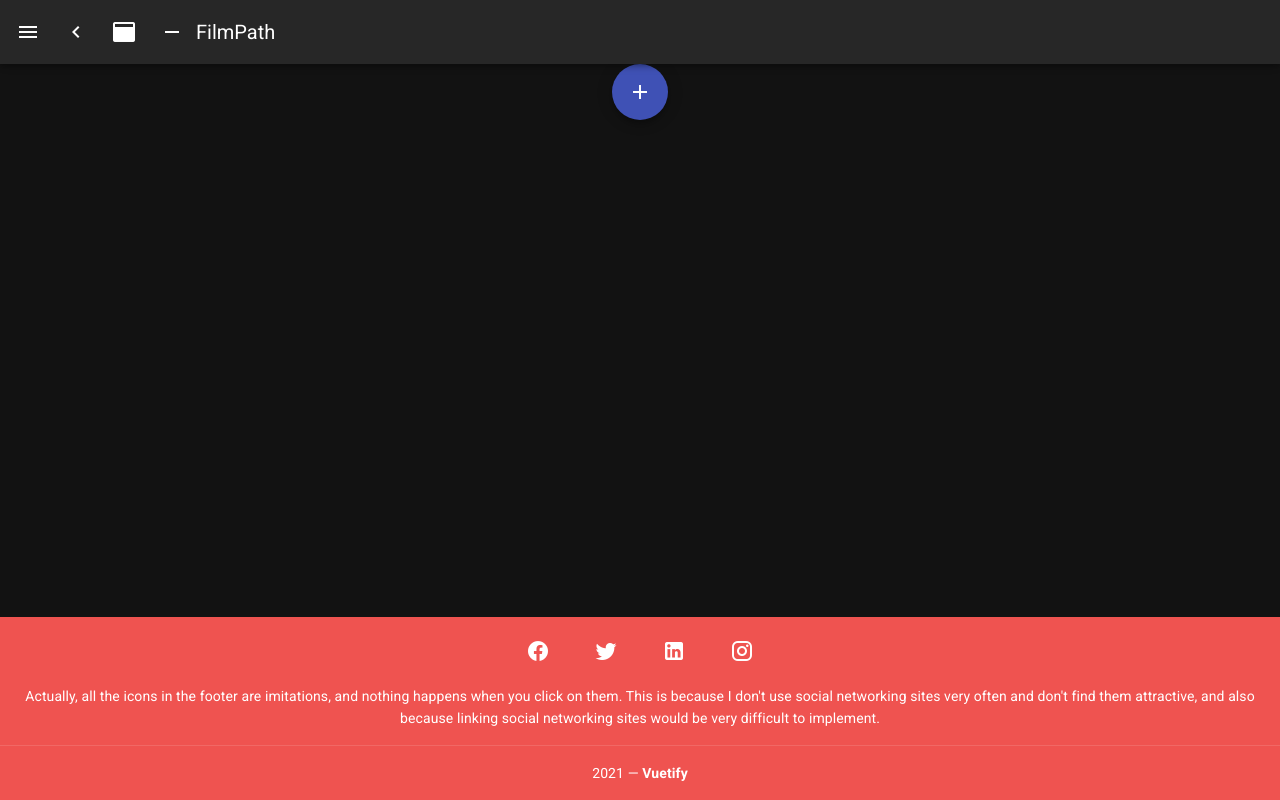
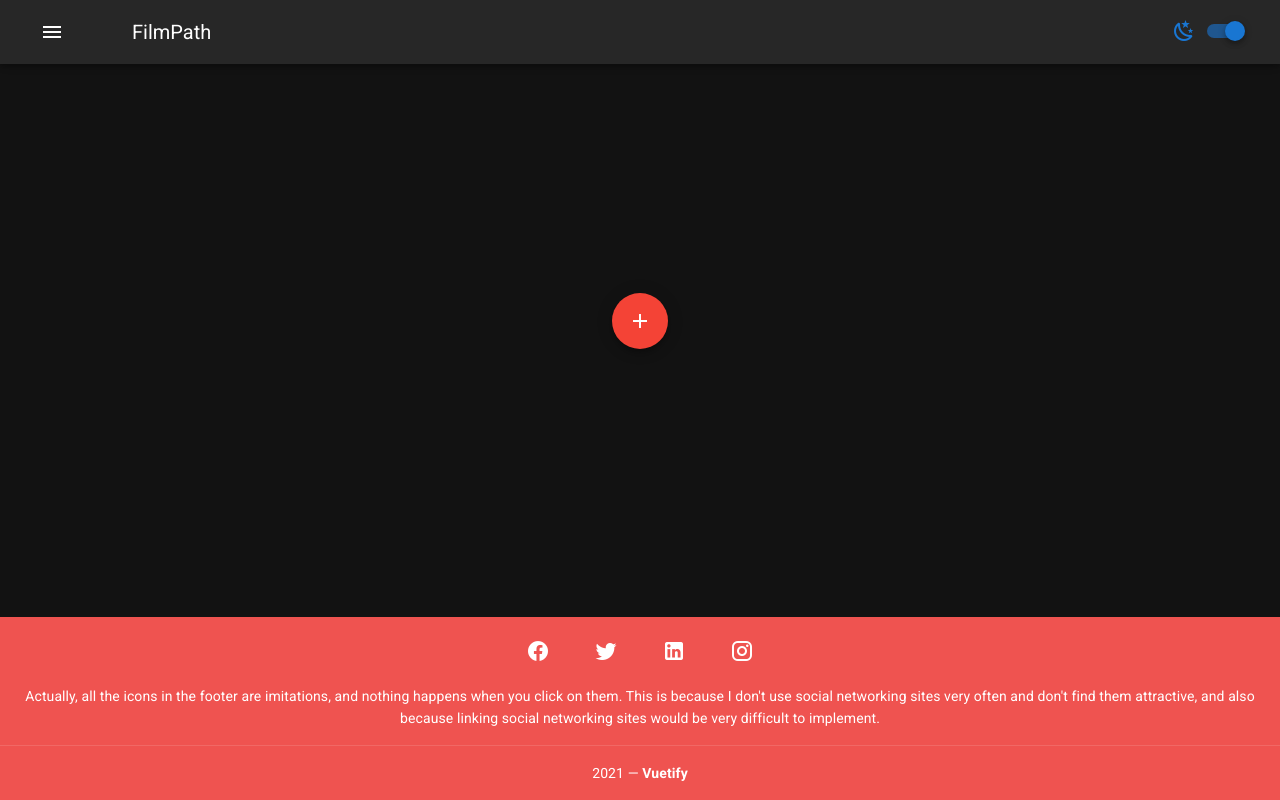
Before and after one commit to ppmasa8/FilmPath, a Nuxt app in the folder front/: page /Create in a window 1280 px wide. Built offline with nearby package versions, Linux system fonts and the light colour scheme.

Commit message:
plus view content

```diff
--- a/front/layouts/default.vue
+++ b/front/layouts/default.vue
@@ -24,34 +24,29 @@
         </v-list-item>
       </v-list>
     </v-navigation-drawer>
-    <v-app-bar
+    <v-row>
+      <v-app-bar
       :clipped-left="clipped"
       fixed
       app
-    >
-      <v-app-bar-nav-icon @click.stop="drawer = !drawer" />
-      <v-btn
-        icon
-        @click.stop="miniVariant = !miniVariant"
       >
-        <v-icon>mdi-{{ `chevron-${miniVariant ? 'right' : 'left'}` }}</v-icon>
-      </v-btn>
-      <v-btn
-        icon
-        @click.stop="clipped = !clipped"
-      >
-        <v-icon>mdi-application</v-icon>
-      </v-btn>
-      <v-btn
-        icon
-        @click.stop="fixed = !fixed"
-      >
-        <v-icon>mdi-minus</v-icon>
-      </v-btn>
-      <v-toolbar-title v-text="title" />
-      <v-spacer />
+        <v-col cols="1">
+          <v-app-bar-nav-icon @click.stop="drawer = !drawer" />
+        </v-col>
+        <v-col cols="3">
+          <v-toolbar-title v-text="title" />
+        </v-col>
+        <v-col cols="7"></v-col>
+        <v-col cols="2">
+          <v-switch
+            v-model="theme"
+            :prepend-icon="themeIcon"
+            class="mt-5"
+          ></v-switch>
+        </v-col>
+      </v-app-bar>
+    </v-row>
 
-    </v-app-bar>
     <v-main>
       <v-container>
         <nuxt />
@@ -97,14 +92,22 @@
   </v-app>
 </template>
 
+
 <script>
-export default {
+import Vue from 'vue'
+export default Vue.extend({
   data () {
     return {
       clipped: false,
       drawer: false,
+      theme: true,
       fixed: false,
       items: [
+        {
+          icon: 'mdi-home',
+          title: 'Top Page',
+          to: '/top'
+        },
         {
           icon: 'mdi-apps',
           title: 'Registration Movie',
@@ -127,6 +130,18 @@ export default {
         'mdi-instagram',
       ],
     }
+  },
+
+  computed: {
+    themeIcon() {
+      return this.theme ? 'mdi-weather-night' : 'mdi-weather-sunny'
+    }
+  },
+
+  watch: {
+    theme() {
+      this.$vuetify.theme.dark = this.theme
+    }
   }
-}
+})
 </script>
--- a/front/pages/Create.vue
+++ b/front/pages/Create.vue
@@ -10,7 +10,7 @@
           class="mx-2 mb-4"
           fab
           dark
-          color="indigo"
+          color="red"
           v-bind="attrs"
           v-on="on"
         >
--- /dev/null
+++ b/front/pages/top.vue
@@ -0,0 +1,7 @@
+<template>
+  <v-parallax
+    dark
+    src="https://hips.hearstapps.com/hmg-prod.s3.amazonaws.com/images/best-movies-1614634680.jpg"
+  >
+  </v-parallax>
+</template>
```
